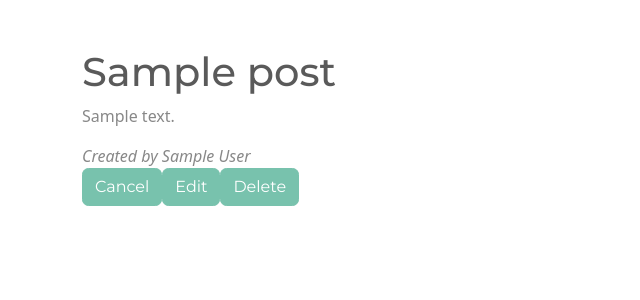
After one commit to BlueMycon/flask-blogly, a Flask app: page /posts/1 in a window 1280 px wide. The commit adds this page. Shown: the top 300 px of the page, without its empty margins (0-640 px from the left). Run offline with Flask 3, Linux system fonts and the light colour scheme; tables that the repository leaves empty hold one stand-in row (values such as "Sample post").

Commit message:
added post functionality

```diff
--- a/app.py
+++ b/app.py
@@ -4,7 +4,7 @@ import os
 
 from flask import Flask, request, redirect, render_template, flash
 from flask_debugtoolbar import DebugToolbarExtension
-from models import connect_db, db, User
+from models import connect_db, db, User, Post
 
 app = Flask(__name__)
 app.config["SQLALCHEMY_DATABASE_URI"] = os.environ.get(
@@ -63,8 +63,10 @@ def show_user_info(user_id):
     """Show information about the given user."""
 
     user = User.query.get(user_id)
+    posts = Post.query.filter(user_id == user_id).all()
 
-    return render_template('user_detail.html', user = user)
+
+    return render_template('user_detail.html', user = user, posts = posts)
 
 
 
@@ -108,3 +110,72 @@ def delete_user(user_id):
 
     flash("Redirected to Users")
     return redirect("/users")
+
+@app.get('/users/<int:user_id>/posts/new')
+def show_new_post_form(user_id):
+    """Show form to add a post for that user."""
+
+    user = User.query.get(user_id)
+
+    return render_template('new_post.html', user=user)
+
+@app.post('/users/<int:user_id>/posts/new')
+def create_new_post(user_id):
+    """Add post and redirect to the user detail page."""
+
+    title = request.form["title"]
+    content = request.form["content"]
+
+    new_post = Post(title = title, content = content, user_id = user_id)
+
+    db.session.add(new_post)
+    db.session.commit()
+
+    return redirect(f"/users/{user_id}")
+
+
+@app.get('/posts/<int:post_id>')
+def show_post_detail(post_id):
+    """Show a post"""
+
+    post = Post.query.get(post_id)
+
+    return render_template("post_detail.html", post = post)
+
+@app.get('/posts/<int:post_id>/edit')
+def show_post_edit(post_id):
+    """Show form to edit a post"""
+
+    post = Post.query.get(post_id)
+
+    return render_template("post_edit.html", post = post)
+
+
+@app.post('/posts/<int:post_id>/edit')
+def handle_post_edit(post_id):
+    """Handle editing of a post"""
+
+    title = request.form["title"]
+    content = request.form["content"]
+
+    post = Post.query.get(post_id)
+
+    post.title = title
+    post.content = content
+
+    db.session.commit()
+
+    return redirect(f"/posts/{post_id}")
+
+@app.post('/posts/<int:post_id>/delete')
+def handle_post_delete(post_id):
+    """Delete the post"""
+
+    post = Post.query.get(post_id)
+
+    user_id = post.user_id
+
+    db.session.delete(post)
+    db.session.commit()
+
+    return redirect(f"/users/{user_id}")
--- a/models.py
+++ b/models.py
@@ -1,5 +1,6 @@
 """Models for Blogly."""
 from flask_sqlalchemy import SQLAlchemy
+import datetime
 import os
 
 db = SQLAlchemy()
@@ -41,3 +42,36 @@ class User(db.Model):
     @property
     def full_name(self):
         return f"{self.first_name} {self.last_name}"
+
+class Post(db.Model):
+    """Post"""
+    __tablename__ = "posts"
+
+    id = db.Column(
+        db.Integer,
+        primary_key=True,
+        autoincrement=True)
+
+    title = db.Column(
+        db.String(50),
+        nullable = False
+    )
+
+    content = db.Column(
+        db.Text,
+        nullable = False
+    )
+
+    created_at = db.Column(
+        db.DateTime(timezone = True),
+        nullable = False,
+        default= datetime.datetime.utcnow
+    )
+
+    user_id = db.Column(
+        db.Integer,
+        db.ForeignKey('users.id'),
+        nullable = False
+    )
+
+    user = db.relationship("User", backref = "posts")
--- a/templates/new_user.html
+++ b/templates/new_user.html
@@ -5,13 +5,13 @@
 {% block content %}
 <form method="POST">
   <label for="first-name">First Name: </label>
-  <input name="first-name">
+  <input type="text" name="first-name">
 
   <label for="last-name">Last Name: </label>
-  <input name="last-name">
+  <input type="text" name="last-name">
 
   <label for="img-url">Profile Image Link: </label>
-  <input name="img-url">
+  <input type="text" name="img-url">
 
   <button>Save</button>
 </form>
--- /dev/null
+++ b/templates/post_detail.html
@@ -0,0 +1,32 @@
+{% extends 'base.html' %}
+
+{% block title %}Post{% endblock %}
+
+{% block content %}
+<div class="container">
+  <div class="row">
+    <div class="col-md-8">
+      <h1>{{post.title}}</h1>
+      <p>{{post.content}}</p>
+      <i>Created by {{post.user.full_name}}</i>
+      <div class="d-flex">
+        <a class='btn btn-primary' href='/users/{{post.user_id}}'>
+          Cancel
+        </a>
+        <a href="/posts/{{ post.id }}/edit" class="btn btn-primary mr-3">
+          Edit
+        </a>
+        <form method="POST" action="/posts/{{ post.id }}/delete" class="d-inline-block">
+          <button class="btn btn-primary">
+            Delete
+          </button>
+        </form>
+      </div>
+    </div>
+  </div>
+</div>
+
+
+
+<!-- Post Detail Page -->
+{% endblock %}
--- a/templates/user_edit.html
+++ b/templates/user_edit.html
@@ -1,6 +1,8 @@
 {% extends 'base.html' %}
 
 {% block title %}Blogly{% endblock %}
+
+{% block content %}
 
 <form method="POST">
   <label for="first-name">First Name: </label>
@@ -15,5 +17,5 @@
   <button>Save</button>
 </form>
 
-{% block content %}
+
 {% endblock %}
```
Also changed, not shown: templates/new_post.html (added, +28 -0 lines), templates/post_edit.html (added, +27 -0 lines), templates/user_detail.html (+16 -0 lines), tests.py (+12 -1 lines).
